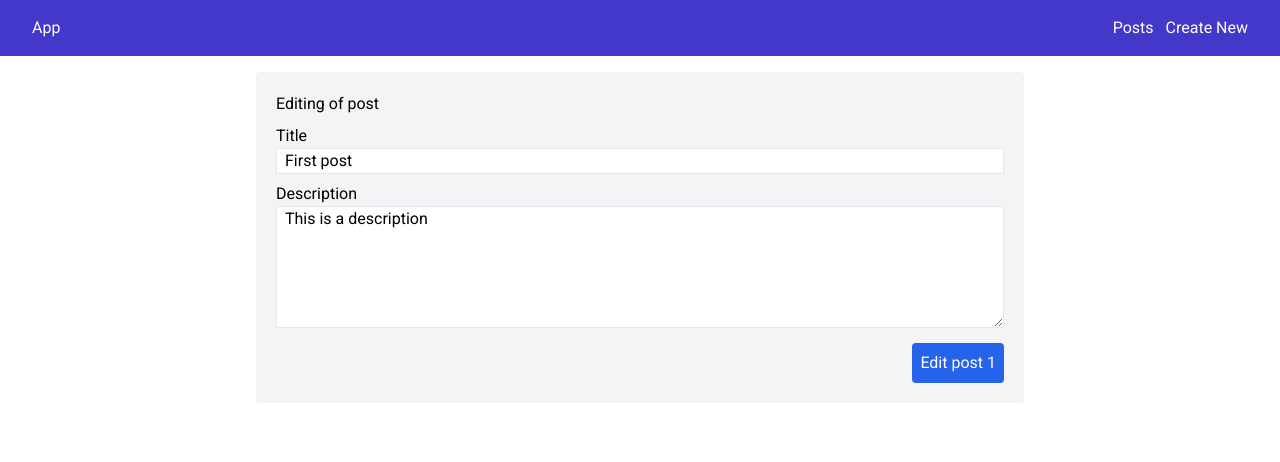
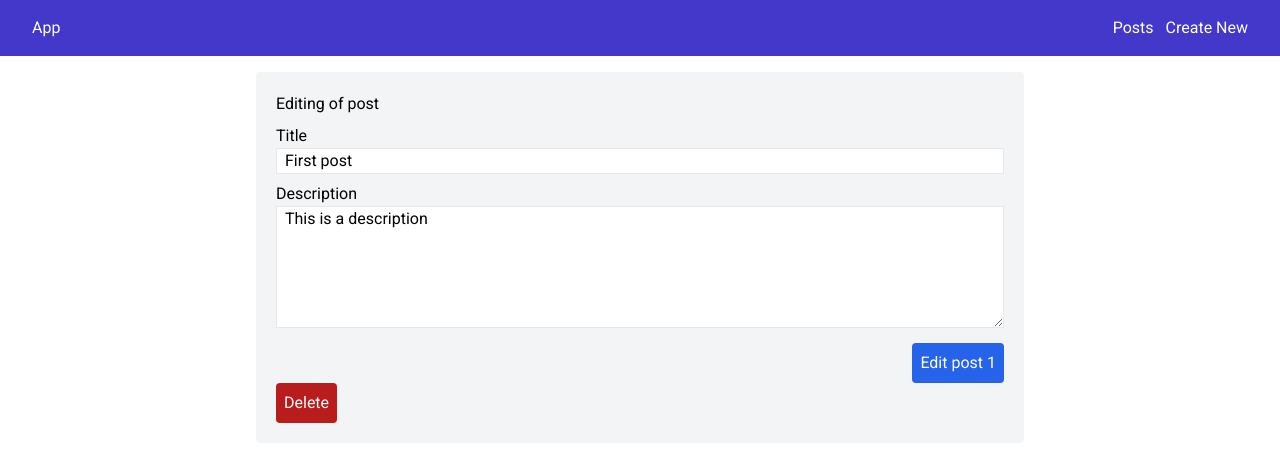
Before and after one commit to badrbiyadi/ifsmd-angular-crud, an Angular app: page /edit/1 in a window 1280 px wide. Shown: the top 462 px of the page. Built offline with nearby package versions, Linux system fonts and the light colour scheme.

Commit message:
Added the delete post support

```diff
--- a/src/app/post-form/post-form.component.html
+++ b/src/app/post-form/post-form.component.html
@@ -14,4 +14,7 @@
       <button type="submit" class="bg-blue-600 p-2 rounded text-white">{{ (isEdit) ? 'Edit post '+postId : 'Create' }}</button>
     </div>
   </form>
+  <div *ngIf="isEdit">
+    <button class="bg-red-700 text-white rounded p-2" (click)="deletePost()">Delete</button>
+  </div>
 </div>
--- a/src/app/post-form/post-form.component.ts
+++ b/src/app/post-form/post-form.component.ts
@@ -56,4 +56,9 @@ export class PostFormComponent implements OnInit {
     }
   }
 
+  deletePost() {
+    this.postService.deletePost(this.postId)
+    this.router.navigate(['posts'])
+  }
+
 }
--- a/src/app/services/post.service.ts
+++ b/src/app/services/post.service.ts
@@ -32,4 +32,10 @@ export class PostService {
     var foundIndex = this.posts.findIndex(x => x.id == data.id);
     this.posts[foundIndex] = data;
   }
+
+  deletePost(id: number) {
+    this.posts = this.posts.filter(function(item) {
+        return item.id != id
+    })
+  }
 }
```
